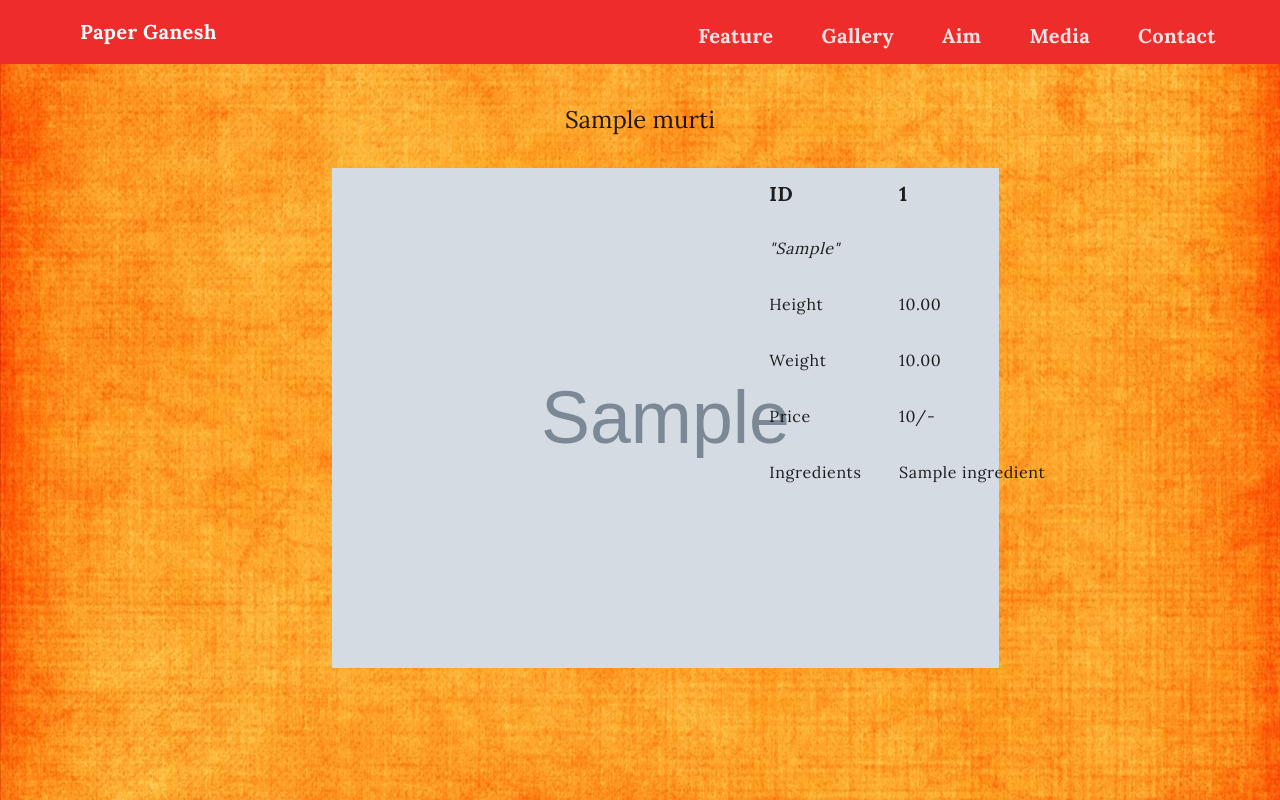
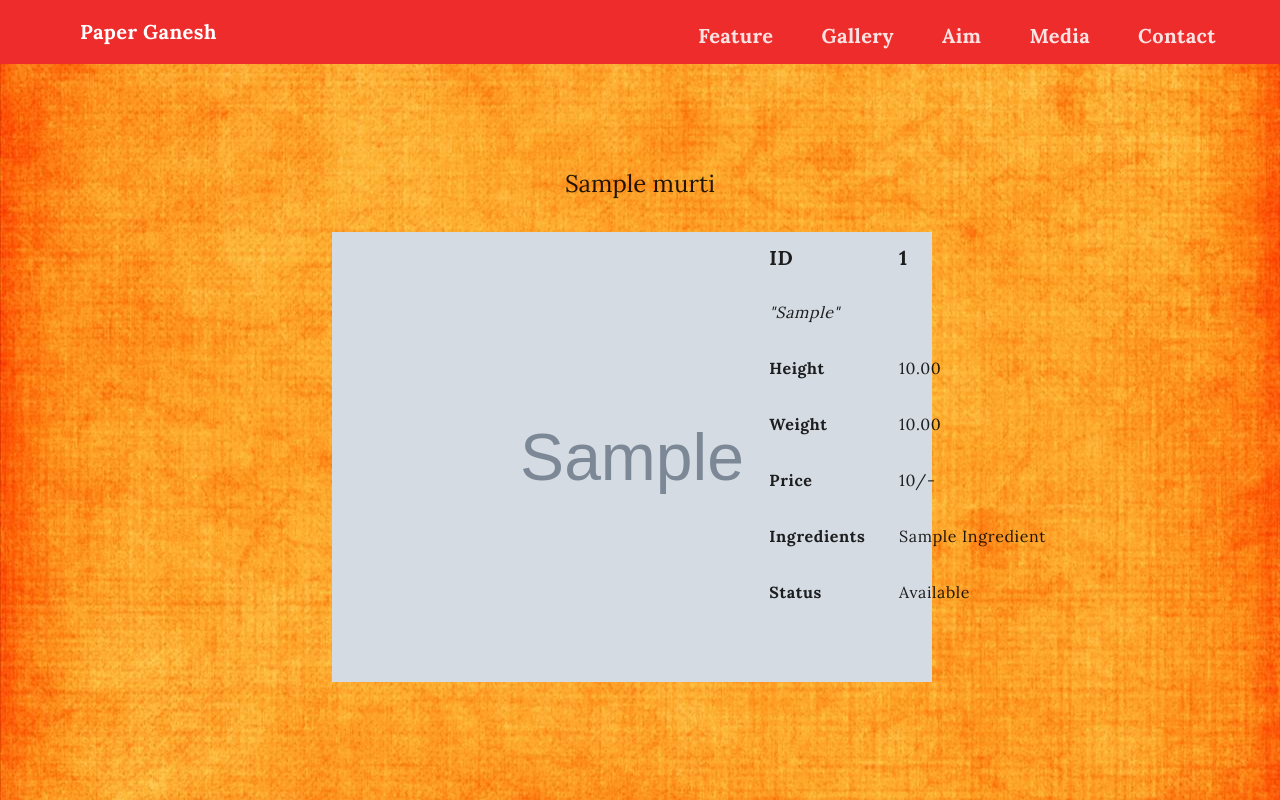
Before and after one commit to kedar2a/soa, a Django app: page /gallery/1/1 in a window 1280 px wide. Run offline with Django 3.2, Linux system fonts and the light colour scheme; tables that the repository leaves empty hold one stand-in row (values such as "Sample post"); grey boxes marked "Sample" are stand-in pictures.

Commit message:
updated murti details page and commented mdl.js for time being in base.html

```diff
--- a/idols/templates/idols/base.html
+++ b/idols/templates/idols/base.html
@@ -23,7 +23,7 @@
   <link rel="stylesheet" href="https://fonts.googleapis.com/icon?family=Material+Icons">
   <link rel="stylesheet" href="https://code.getmdl.io/1.3.0/material.red-deep_orange.min.css">
 	<link rel="stylesheet" type="text/css" href="{% static 'soa-style.css' %}">
-  <script defer src="https://code.getmdl.io/1.3.0/material.min.js"></script>
+  <!-- <script defer src="https://code.getmdl.io/1.3.0/material.min.js"></script>-->
 
 	{% block head %}
 	{% endblock head %}
@@ -31,7 +31,8 @@
 </head>
 
 <body>
-  <div class="mdl-layout mdl-js-layout">
+  <!-- <div class="mdl-layout mdl-js-layout"> -->
+  <div class="mdl-layout">
 
     <!-- transparent header that draws on top of the layout's background -->
     <div style="z-index:100;" class="layout-transparent mdl-layout mdl-js-layout">
--- a/idols/templates/idols/murti-detail.html
+++ b/idols/templates/idols/murti-detail.html
@@ -13,7 +13,7 @@
   <div class="mdl-cell mdl-cell--3-col"></div>
 
   <div class="mdl-cell mdl-cell--4-col--middle align-center">
-		<img src='{{murti.images.first.idol_image.url|default:"/static/official-logo-med.png"}}' height="500">
+		<img src='{{murti.images.first.idol_image.url|default:"/static/official-logo-med.png"}}' height="450">
 	</div>
 
 
@@ -25,32 +25,37 @@
 
 		{% if murti.sp_feature %}
 			<div class="mdl-grid">
-				  <h6 class="mdl-cell mdl-cell--12-col"><i>"{{murti.sp_feature}}"</i></h6>
+				  <h6 class="mdl-cell mdl-cell--12-col"><i>"{{murti.sp_feature|title}}"</i></h6>
 			</div>
 		{% endif %}
 
 		<div class="mdl-grid">
-			  <h6 class="mdl-cell mdl-cell--6-col--middle">Height</h6>
+			  <h6 class="mdl-cell mdl-cell--6-col--middle"><b>Height</b></h6>
 			  <h6 class="mdl-cell mdl-cell--6-col--middle">{{murti.height}}</h6>
 		</div>
 
 		<div class="mdl-grid">
-			  <h6 class="mdl-cell mdl-cell--6-col--middle">Weight</h6>
+			  <h6 class="mdl-cell mdl-cell--6-col--middle"><b>Weight</b></h6>
 			  <h6 class="mdl-cell mdl-cell--6-col--middle">{{murti.weight}}</h6>
 		</div>
 
 		<div class="mdl-grid">
-			  <h6 class="mdl-cell mdl-cell--6-col--middle">Price</h6>
+			  <h6 class="mdl-cell mdl-cell--6-col--middle"><b>Price</b></h6>
 			  <h6 class="mdl-cell mdl-cell--6-col--middle">{{murti.price}}/- </h6>
 		</div>
 
 		<div class="mdl-grid">
-			  <h6 class="mdl-cell mdl-cell--6-col--middle">Ingredients</h6>
+			  <h6 class="mdl-cell mdl-cell--6-col--middle"><b>Ingredients</b></h6>
 			  <h6 class="mdl-cell mdl-cell--6-col">
 			  {% for each in murti.material.ingredients.all %}
-			  	{{each.ingredient_name}}{% if not forloop.last %}, {% endif %}
+			  	{{each.ingredient_name|title}}{% if not forloop.last %}, {% endif %}
 			  {% endfor %}
 			  </h6>
+		</div>
+
+		<div class="mdl-grid">
+			  <h6 class="mdl-cell mdl-cell--6-col--middle"><b>Status</b></h6>
+			  <h6 class="mdl-cell mdl-cell--6-col--middle">{{murti.status}}</h6>
 		</div>
 
 
```
